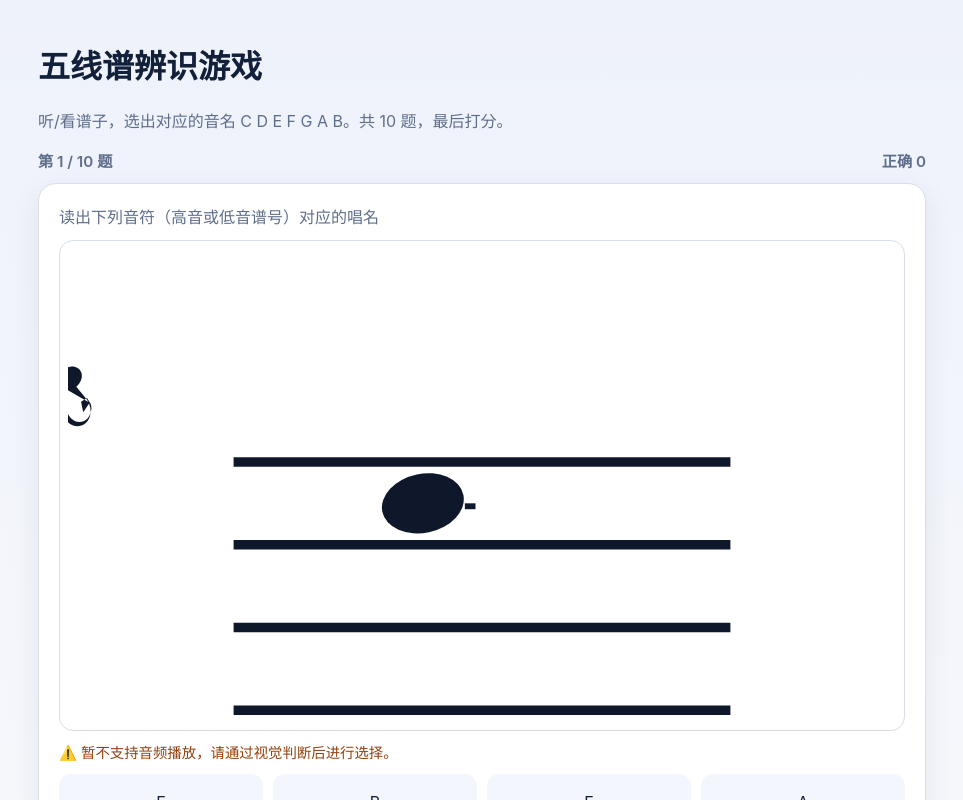
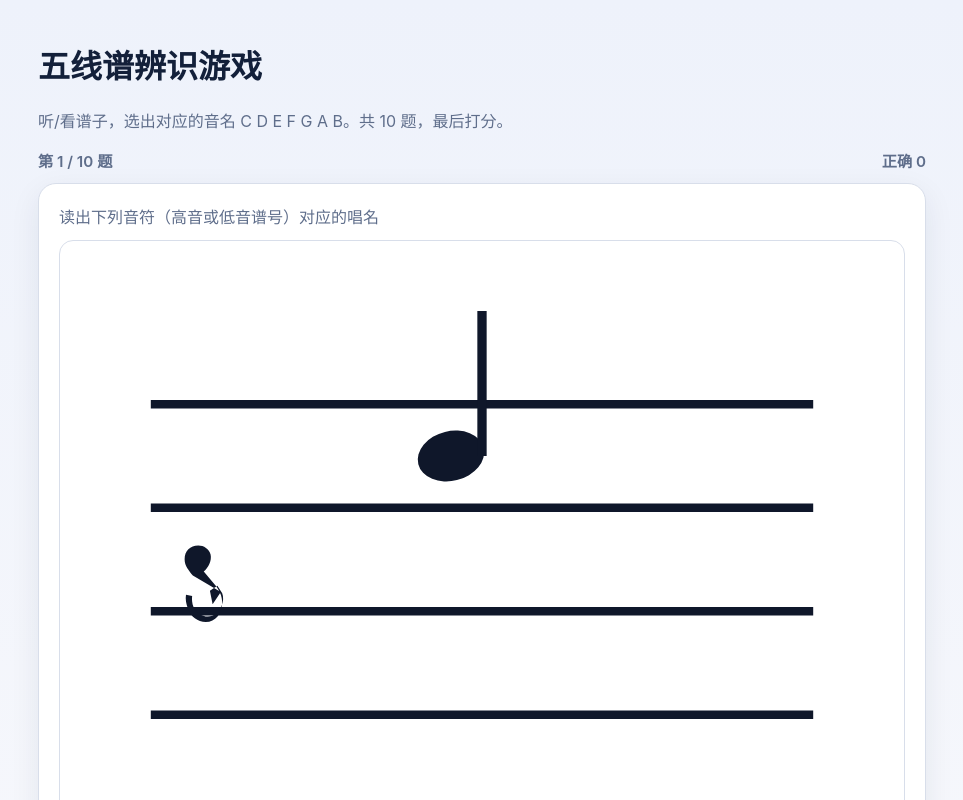
Before and after one commit to liangjiaxing/word-practice, a Next.js app: page /sight-reader in a window 1280 px wide. Shown: the top 800 px of the page, without its empty margins (158-1121 px from the left). Built offline with nearby package versions, Linux system fonts and the light colour scheme.

Commit message:
fix: align staff clef notehead; remove variable typo

```diff
--- a/app/sight-reader/game-data.ts
+++ b/app/sight-reader/game-data.ts
@@ -6,18 +6,27 @@ export interface StaffQuestion {
   svg: string;
 }
 
-const STAFF_TOP = 36;
-const STAFF_STEP = 7; // half-step of one staff position (unit spacing)
-const STAFF_BOTTOM = STAFF_TOP + STAFF_STEP * 8; // line 5
+// Ordered pitch list from bottom (E) upward.
+const PITCHES: NotePitch[] = ['E', 'F', 'G', 'A', 'B', 'C', 'D'];
 
-function pitchForLine(line: number): NotePitch {
-  const list: NotePitch[] = ['E', 'F', 'G', 'A', 'B', 'C', 'D'];
-  return list[((line % 7) + 7) % 7];
+// Layout constants in SVG user units
+const VIEW_W = 160;
+const VIEW_H = 110;
+const MARGIN_X = 16;
+const STAFF_X1 = MARGIN_X;
+const STAFF_X2 = VIEW_W - MARGIN_X;
+const STAFF_TOP_Y = 30; // bottom staff line (E)
+const STAFF_LINE_GAP = 10; // half-step in y
+const NOTE_X = 74; // where note sits between clef and right side
+
+function pitchForIndex(idx: number): NotePitch {
+  return PITCHES[((idx % 7) + 7) % 7];
 }
 
-function yForPitch(pitch: NotePitch, basePitch: NotePitch = 'E'): number {
-  const notes: NotePitch[] = ['C', 'D', 'E', 'F', 'G', 'A', 'B'];
-  return notes.indexOf(pitch) * STAFF_STEP;
+function yForPitch(pitch: NotePitch): number {
+  const base = pitch === 'C' || pitch === 'D' ? PITCHES.indexOf(pitch) : PITCHES.indexOf(pitch);
+  // line 0 (E) -> STAFF_TOP_Y, each step +STAFF_LINE_GAP upward
+  return STAFF_TOP_Y + base * STAFF_LINE_GAP;
 }
 
 function buildOptions(answer: NotePitch): NotePitch[] {
@@ -34,32 +43,48 @@ function buildOptions(answer: NotePitch): NotePitch[] {
 }
 
 export function buildQuestion(): StaffQuestion {
-  const line = Math.floor(Math.random() * 7);
-  const answer = pitchForLine(line);
-  const y = STAFF_TOP + line * STAFF_STEP;
+  const idx = Math.floor(Math.random() * 7);
+  const answer = pitchForIndex(idx);
+  const y = yForPitch(answer);
 
-  const clefVariation = Math.random() < 0.5;
-  const clefRotation = clefVariation ? 0 : 0;
+  // Staff lines: E, G, B, D, F (indices 0,2,4,6,8). Within our 7-pitch range, lines are at 0,2,4,6.
+  const lineIndices = [0, 2, 4, 6];
+  const staffLines = lineIndices
+    .map((i) => {
+      const ly = STAFF_TOP_Y + i * STAFF_LINE_GAP;
+      return `<line x1="${STAFF_X1}" y1="${ly}" x2="${STAFF_X2}" y2="${ly}" stroke="#0f172a" stroke-width="1.6" />`;
+    })
+    .join('');
 
-  const clefTransform = `
-    <path d="M22 88c-3-4-6-7-6-12 0-6 4-10 10-10 4 0 8 2.5 9 6.5 1 4.5-1.5 9.5-5 12.5l8 9.5c3.5 4 5.5 8.5 5.5 13.5 0 7.5-5 14-12 14-6 0-11-4-13-9.5-1.5-4-2-7.5-1.5-10.5l4.5 1c-0.3 2-0.1 5.5 1 8 2 4 6 7 10.5 7 4.5 0 8.5-3 10-7.5 1.5-3.5 1.5-7 0.5-9.5l-3.5-5.5-5.5 3.5 2 10 6-9" fill="#0f172a" transform="translate(-4 8) scale(0.18)" />`;
+  // Treble clef glyph, positioned so its spiral lines up on the G line (index 2 -> y = STAFF_TOP_Y + 2*STAFF_LINE_GAP)
+  const gLineY = STAFF_TOP_Y + 2 * STAFF_LINE_GAP;
+  const clef = `
+    <g transform="translate(${STAFF_X1 - 2}, ${gLineY}) scale(0.22)">
+      <path d="M20 88c-3-4-6-7-6-12 0-6 4-10 10-10 4 0 8 2.5 9 6.5 1 4.5-1.5 9.5-5 12.5l8 9.5c3.5 4 5.5 8.5 5.5 13.5 0 7.5-5 14-12 14-6 0-11-4-13-9.5-1.5-4-2-7.5-1.5-10.5l4.5 1c-0.3 2-0.1 5.5 1 8 2 4 6 7 10.5 7 4.5 0 8.5-3 10-7.5 1.5-3.5 1.5-7 0.5-9.5l-3.5-5.5-5.5 3.5 2 10 6-9"
+        fill="#0f172a" transform="translate(22 -46) scale(1.2)" />
+    </g>`;
 
-  const lines = Array.from({ length: 5 }, (_, i) => {
-    const ly = STAFF_TOP + i * STAFF_STEP * 2;
-    return `<line x1="28" y1="${ly}" x2="112" y2="${ly}" stroke="#0f172a" stroke-width="1.6" />`;
-  }).join('');
+  // Ledger line if needed (for middle C which sits below bottom staff line)
+  const ledger = answer === 'C'
+    ? `<line x1="${NOTE_X - 8}" y1="${y}" x2="${NOTE_X + 8}" y2="${y}" stroke="#0f172a" stroke-width="1.6" />`
+    : '';
 
-  const stem =
-    y > STAFF_TOP + STAFF_STEP * 4
-      ? `<line x1="68" y1="${y}" x2="68" y2="-14" stroke="#0f172a" stroke-width="1.8" />`
-      : `<line x1="68" y1="${y}" x2="68" y2="${16 + STAFF_STEP * 4}" stroke="#0f172a" stroke-width="1.8" />`;
+  // Notehead
+  const notehead = `<ellipse cx="${NOTE_X}" cy="${y}" rx="6.5" ry="4.8" transform="rotate(-14 ${NOTE_X} ${y})" fill="#0f172a" />`;
+
+  // Stem
+  const stemDir = y <= STAFF_TOP_Y + 3 * STAFF_LINE_GAP ? 'up' : 'down';
+  const stem = stemDir === 'up'
+    ? `<line x1="${NOTE_X + 6}" y1="${y}" x2="${NOTE_X + 6}" y2="${y - 28}" stroke="#0f172a" stroke-width="1.8" />`
+    : `<line x1="${NOTE_X - 6}" y1="${y}" x2="${NOTE_X - 6}" y2="${y + 28}" stroke="#0f172a" stroke-width="1.8" />`;
 
   const svg =
-    `<svg xmlns="http://www.w3.org/2000/svg" viewBox="0 0 140 80" role="img" aria-label="五线谱音符">` +
-    `<rect width="140" height="80" fill="#ffffff" rx="10" ry="10" />` +
-    lines +
-    clefTransform +
-    `<ellipse cx="60" cy="${y}" rx="7" ry="5" transform="rotate(-12 60 ${y})" fill="#0f172a" />` +
+    `<svg xmlns="http://www.w3.org/2000/svg" viewBox="0 0 ${VIEW_W} ${VIEW_H}" role="img" aria-label="五线谱音符">` +
+    `<rect width="${VIEW_W}" height="${VIEW_H}" fill="#ffffff" rx="10" ry="10" />` +
+    staffLines +
+    clef +
+    ledger +
+    notehead +
     stem +
     `</svg>`;
 
```
